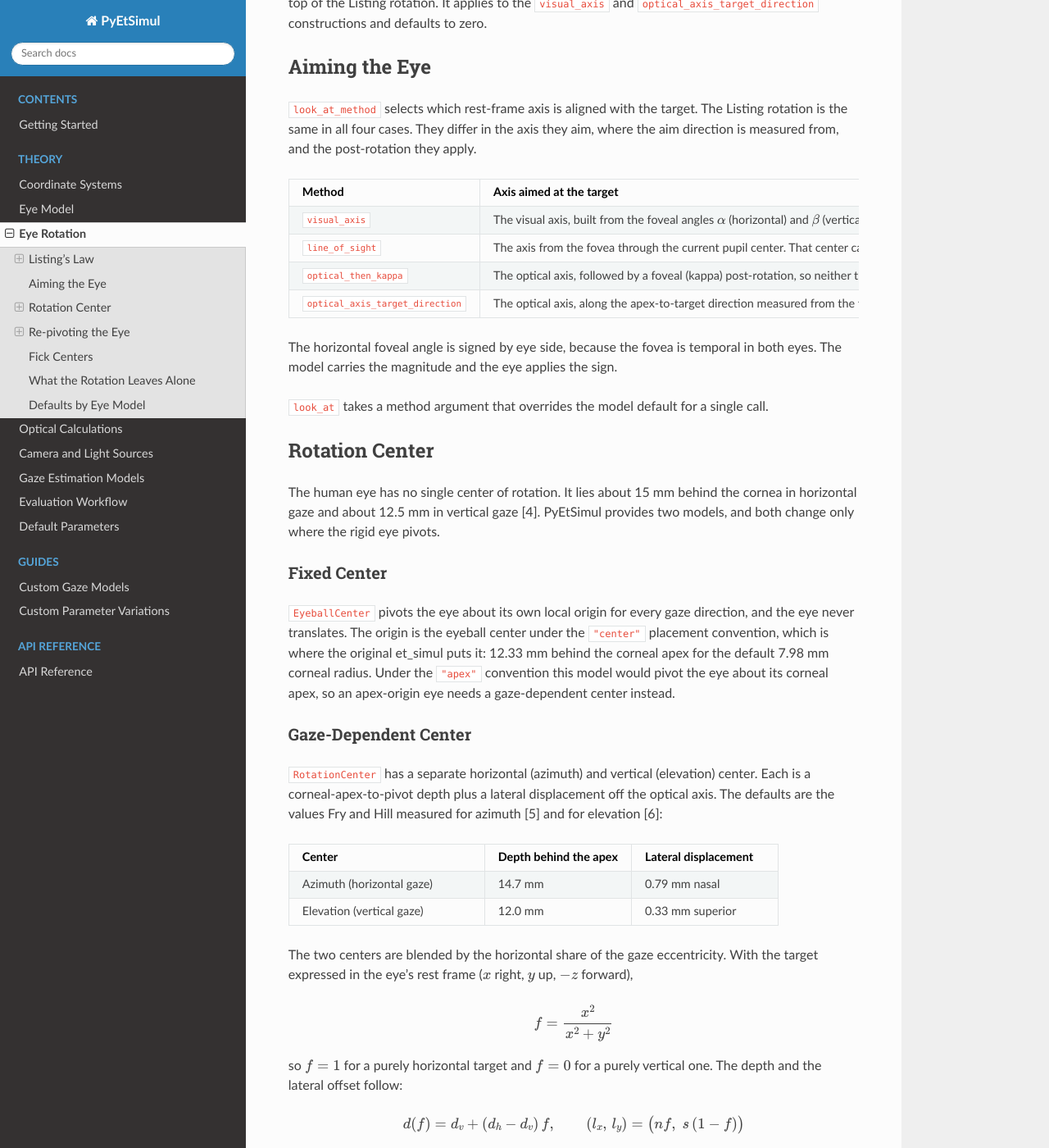
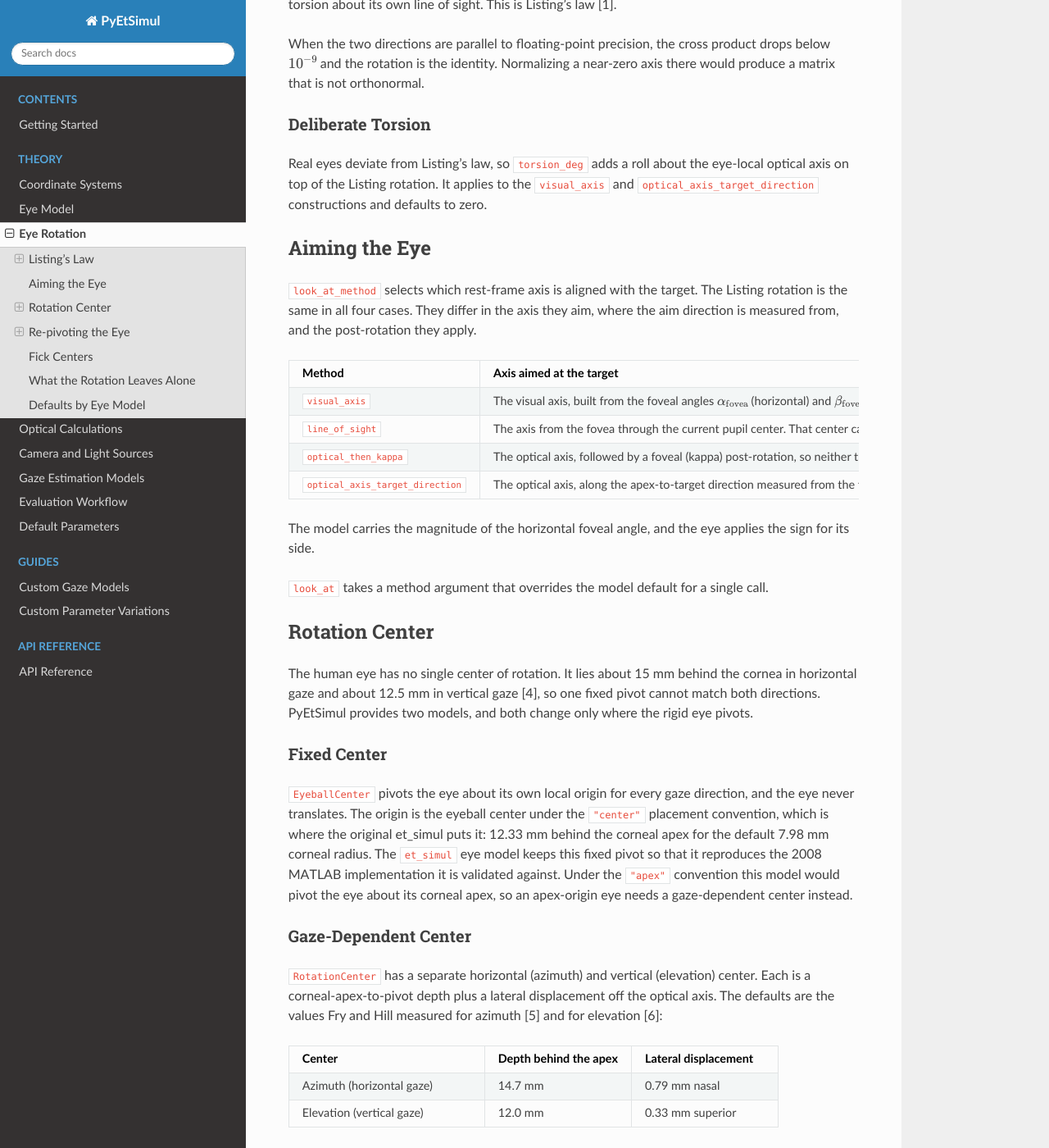
Before and after one commit to mh-salari/pyetsimul, a Sphinx documentation site: the page built from docs/theory/eye_rotation.rst, in a window 1280 px wide and 1400 px high, scrolled down 1300 px. Shown: the whole window at 82% size. Built offline with Sphinx 7.4.7 and the Read the Docs theme 3.1.0, drawn with Linux system fonts in a browser that asks for light colours; some of the changed text lies outside the part shown.

Commit message:
doc: define the eye axes and explain the rotation center choices

```diff
--- a/docs/theory/eye_rotation.rst
+++ b/docs/theory/eye_rotation.rst
@@ -11,6 +11,16 @@
    :depth: 2
 
 |
+
+.. note::
+
+   The **optical axis** is the geometric symmetry axis of the cornea, along :math:`-Z` in
+   eye-local coordinates. The **visual axis** runs from the fovea to the fixation point,
+   separated from the optical axis by the foveal displacement angles
+   :math:`\alpha_{\text{fovea}}` (horizontal) and :math:`\beta_{\text{fovea}}` (vertical). The
+   two coincide when foveal displacement is disabled. The fovea is temporal in both eyes, so
+   the visual axis tilts nasally and the horizontal angle changes sign between the left and the
+   right eye. :doc:`coordinate_systems` sets out the eye frame both axes live in.
 
 Listing's Law
 -------------
@@ -64,8 +74,8 @@
    * - Method
      - Axis aimed at the target
    * - ``visual_axis``
-     - The visual axis, built from the foveal angles :math:`\alpha` (horizontal) and
-       :math:`\beta` (vertical). This is the default.
+     - The visual axis, built from the foveal angles :math:`\alpha_{\text{fovea}}` (horizontal)
+       and :math:`\beta_{\text{fovea}}` (vertical). This is the default.
    * - ``line_of_sight``
      - The axis from the fovea through the current pupil center. That center carries the
        off-axis offset and the size-dependent decentration, so this axis re-aims as the pupil
@@ -80,8 +90,8 @@
        and the axis does not pass through a finite target. This is the eyePose convention of
        gkaModelEye [3].
 
-The horizontal foveal angle is signed by eye side, because the fovea is temporal in both eyes.
-The model carries the magnitude and the eye applies the sign.
+The model carries the magnitude of the horizontal foveal angle, and the eye applies the sign
+for its side.
 
 ``look_at`` takes a method argument that overrides the model default for a single call.
 
@@ -89,8 +99,8 @@
 ---------------
 
 The human eye has no single center of rotation. It lies about 15 mm behind the cornea in
-horizontal gaze and about 12.5 mm in vertical gaze [4]. PyEtSimul provides two models, and both
-change only where the rigid eye pivots.
+horizontal gaze and about 12.5 mm in vertical gaze [4], so one fixed pivot cannot match both
+directions. PyEtSimul provides two models, and both change only where the rigid eye pivots.
 
 Fixed Center
 ^^^^^^^^^^^^
@@ -98,8 +108,10 @@
 ``EyeballCenter`` pivots the eye about its own local origin for every gaze direction, and the
 eye never translates. The origin is the eyeball center under the ``"center"`` placement
 convention, which is where the original et_simul puts it: 12.33 mm behind the corneal apex for
-the default 7.98 mm corneal radius. Under the ``"apex"`` convention this model would pivot the
-eye about its corneal apex, so an apex-origin eye needs a gaze-dependent center instead.
+the default 7.98 mm corneal radius. The ``et_simul`` eye model keeps this fixed pivot so that it
+reproduces the 2008 MATLAB implementation it is validated against. Under the ``"apex"``
+convention this model would pivot the eye about its corneal apex, so an apex-origin eye needs a
+gaze-dependent center instead.
 
 Gaze-Dependent Center
 ^^^^^^^^^^^^^^^^^^^^^
```
Also changed, not shown: other parts of docs/theory/eye_rotation.rst (+2 -1 lines).
